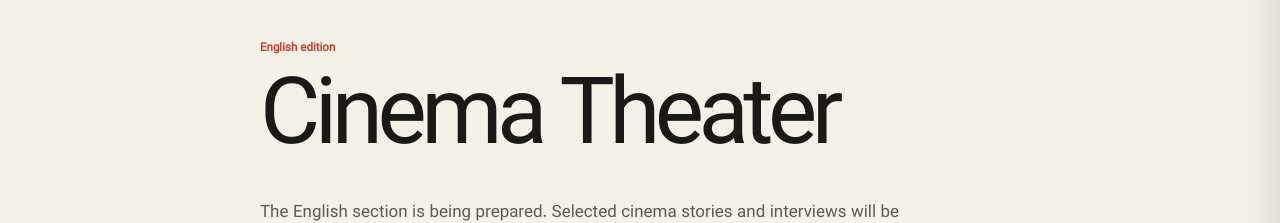
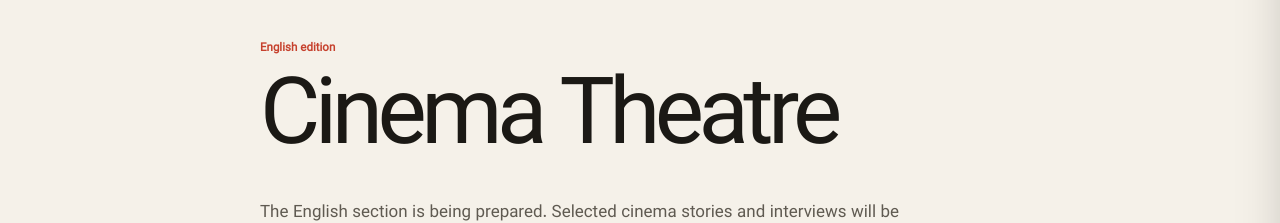
Before and after one commit to AIDGH/Art-News, a Next.js app in the folder apps/web/: page /english in a window 1280 px wide. Shown: the part 160-383 px from the top of the page. Built offline with nearby package versions, Linux system fonts and the light colour scheme; no server answers.

Commit message:
fix: change Theater to Theatre spelling on English page

```diff
--- a/apps/web/src/app/english/page.tsx
+++ b/apps/web/src/app/english/page.tsx
@@ -10,7 +10,7 @@ export default function EnglishPage() {
   return (
     <main className="simple-page simple-page-english container-narrow" dir="ltr">
       <span>English edition</span>
-      <h1>Cinema Theater</h1>
+      <h1>Cinema Theatre</h1>
       <p>
         The English section is being prepared. Selected cinema stories and
         interviews will be published here.
```
